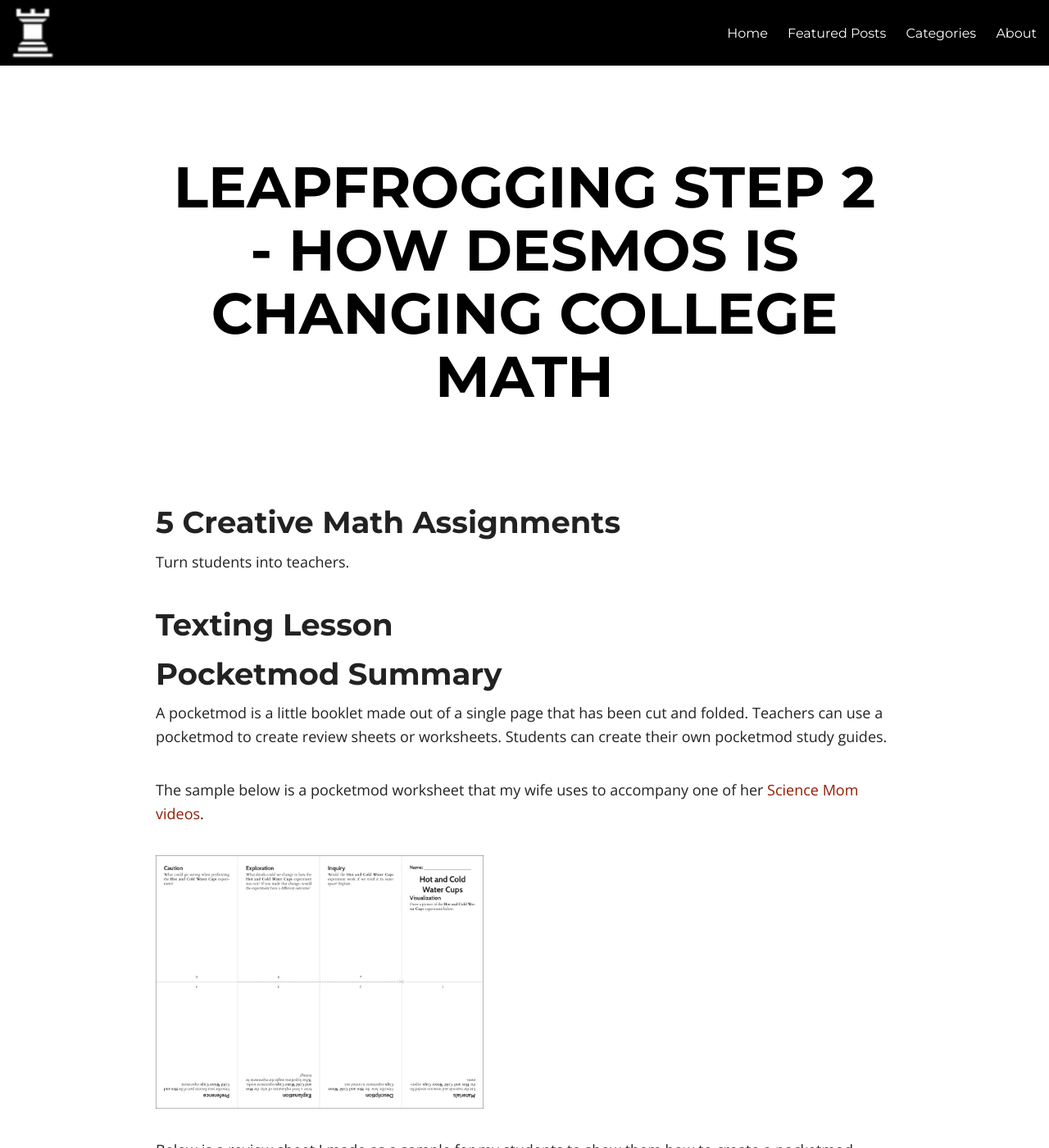
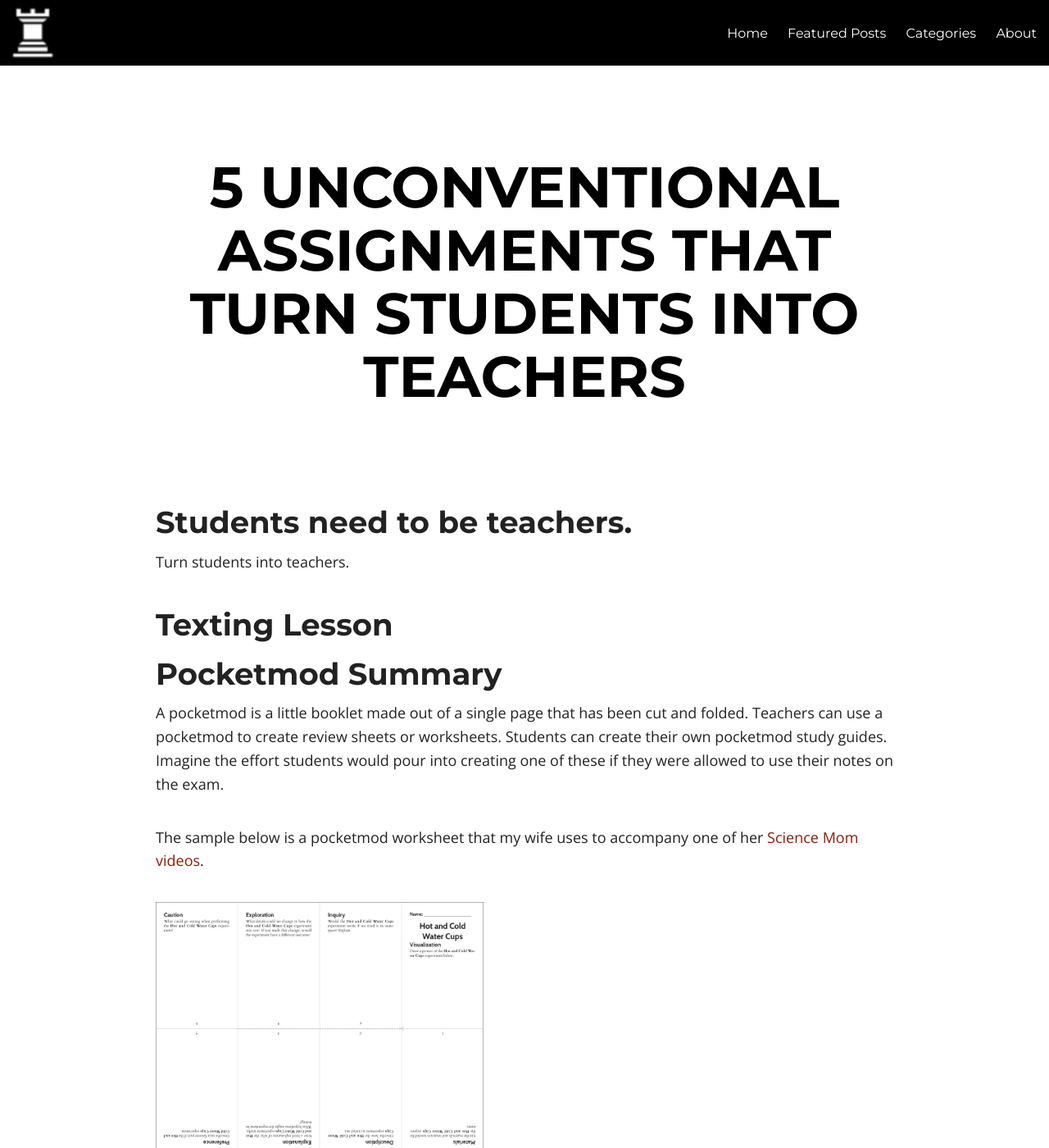
Before and after one commit to sergeballif/sergeballif.github.io, a Jekyll site: the page built from play.md, in a window 1280 px wide and 1400 px high. Shown: the whole window at 82% size. Built offline with Jekyll 4.4.1, drawn with Linux system fonts in a browser that asks for light colours; nearby versions of some CDN libraries.

Commit message:
Update play.md

```diff
--- a/play.md
+++ b/play.md
@@ -10,18 +10,18 @@ published: true
 mathjax: true
 featured: false
 comments: true
-title: Leapfrogging Step 2 - How Desmos is Changing College Math
+title: 5 unconventional assignments that turn students into teachers
 desmos: true
 ---
 
-## 5 Creative Math Assignments
+## Students need to be teachers.
 
 Turn students into teachers.
 
 ## Texting Lesson
 
 ## Pocketmod Summary
-A pocketmod is a little booklet made out of a single page that has been cut and folded. Teachers can use a pocketmod to create review sheets or worksheets. Students can create their own pocketmod study guides.
+A pocketmod is a little booklet made out of a single page that has been cut and folded. Teachers can use a pocketmod to create review sheets or worksheets. Students can create their own pocketmod study guides. Imagine the effort students would pour into creating one of these if they were allowed to use their notes on the exam.
 
 The sample below is a pocketmod worksheet that my wife uses to accompany one of her [Science Mom videos](https://www.youtube.com/watch?v=IsvHQon2IqQ "Science Mom's Guide to Water Part 1").
 
```
